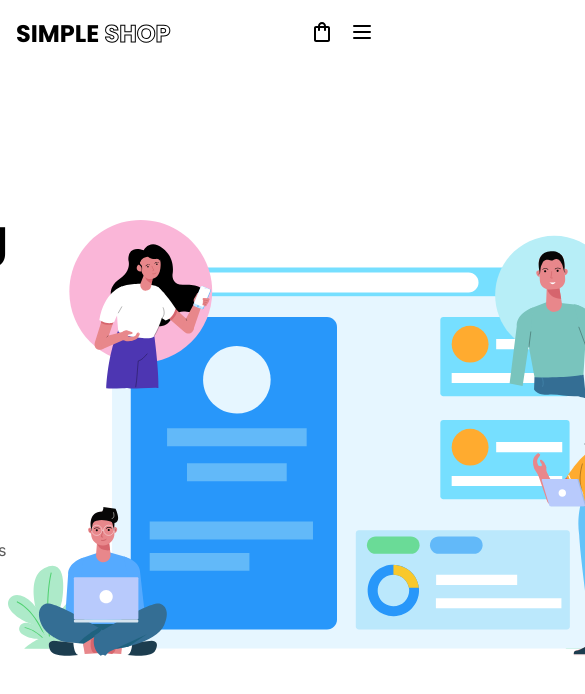
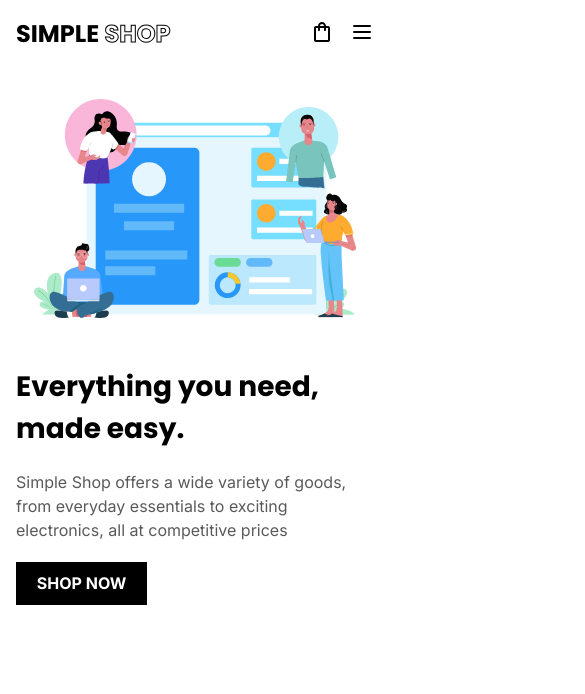
Before and after one commit to pndmhs/shopping-cart, a React (Vite) app: page / in a window 390 px wide. Shown: the top 694 px of the page, 585 px wide, since content can reach past the window. Built offline with nearby package versions, Linux system fonts and the light colour scheme.

Commit message:
Add hero layout for mobile screen

```diff
--- a/src/components/Hero/Hero.jsx
+++ b/src/components/Hero/Hero.jsx
@@ -10,7 +10,7 @@ const Hero = () => {
         <button>SHOP NOW</button>
       </div>
       <div className={styles['hero-image']}>
-        <HeroImage />
+        <HeroImage className={styles['hero-svg']}/>
       </div>
     </div>
   )
--- a/src/components/Hero/Hero.module.css
+++ b/src/components/Hero/Hero.module.css
@@ -10,6 +10,11 @@
   display: flex;
   flex-direction: column;
   gap: 24px;
+  order: 0;
+}
+
+.hero-image {
+  order: 1;
 }
 
 .hero-text h1 {
@@ -34,3 +39,34 @@
   font-weight: 700;
   cursor: pointer;
 }
+
+@media only screen and (max-width: 768px) {
+  .hero {
+    margin-top: 3rem;
+    flex-direction: column;
+    padding: 0;
+    gap: 48px;
+    justify-content: start;
+  }
+
+  .hero-text {
+    order: 1;
+    gap: 20px;
+  }
+
+  .hero-text h1 {
+    font-size: 1.75rem;
+    line-height: 1.5;
+  }
+
+  .hero-image {
+    order: 0;
+    display: flex;
+    justify-content: center;
+  }
+
+  .hero-svg {
+    max-width: 90%;
+    height: auto;
+  }
+}
```
